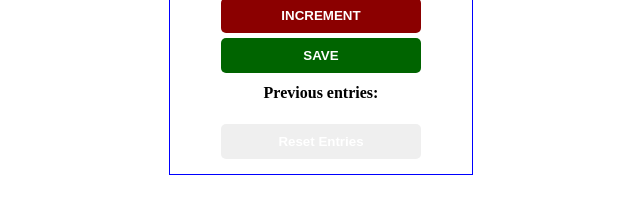
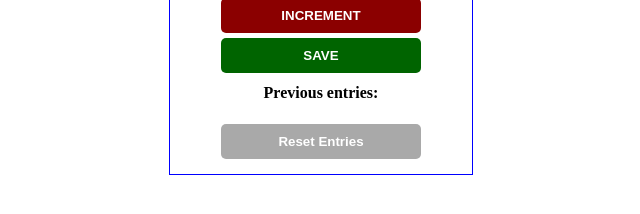
Before and after one commit to Esinnation/Passanger-counter, a plain HTML site: page index.html in a window 1280 px wide. Shown: the part 392-606 px from the top of the page, without its empty margins (319-959 px from the left). Drawn offline with Linux system fonts and the light colour scheme.

Commit message:
added style to the reset button

```diff
--- a/style.css
+++ b/style.css
@@ -40,6 +40,6 @@ button{
 #save-btn{
     background: darkgreen;
 }
-/* #reset-btn{
+#reset-btn{
     background: darkgray;
-} */
+}
```
